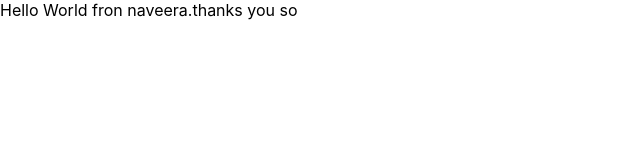
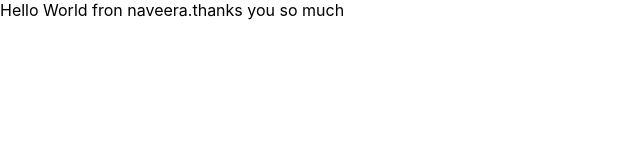
Before and after one commit to Naveera-Latif/my-react-app, a React (Create React App) app: page / in a window 1280 px wide. Shown: the top 160 px of the page, without its empty margins (0-640 px from the left). Built offline with nearby package versions, Linux system fonts and the light colour scheme.

Commit message:
Update App.js

```diff
--- a/src/App.js
+++ b/src/App.js
@@ -4,7 +4,7 @@ import './App.css';
 function App() {
   return (
     <div>
-      Hello World fron naveera.thanks you so
+      Hello World fron naveera.thanks you so much
 
     </div>
 
```
